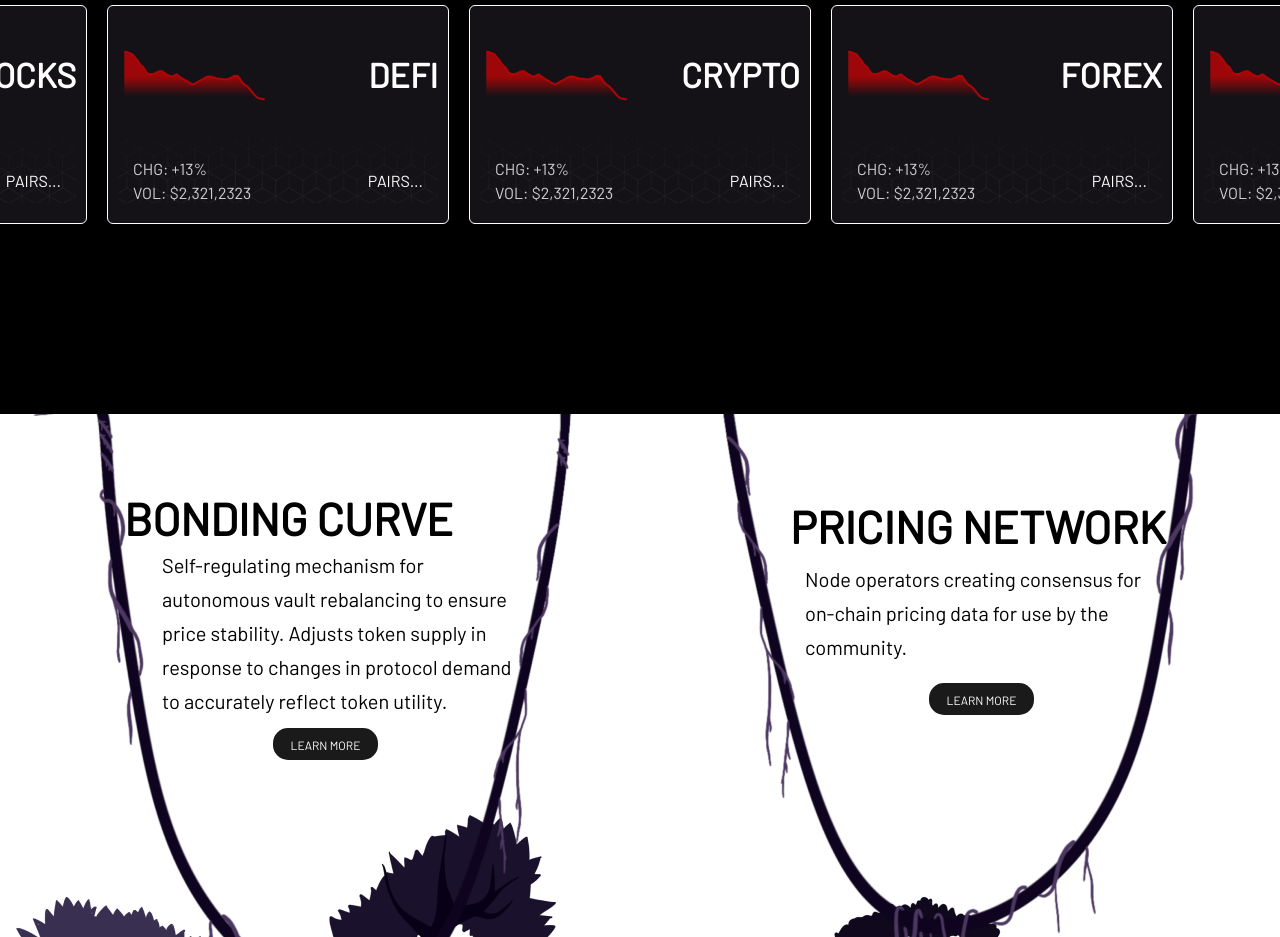
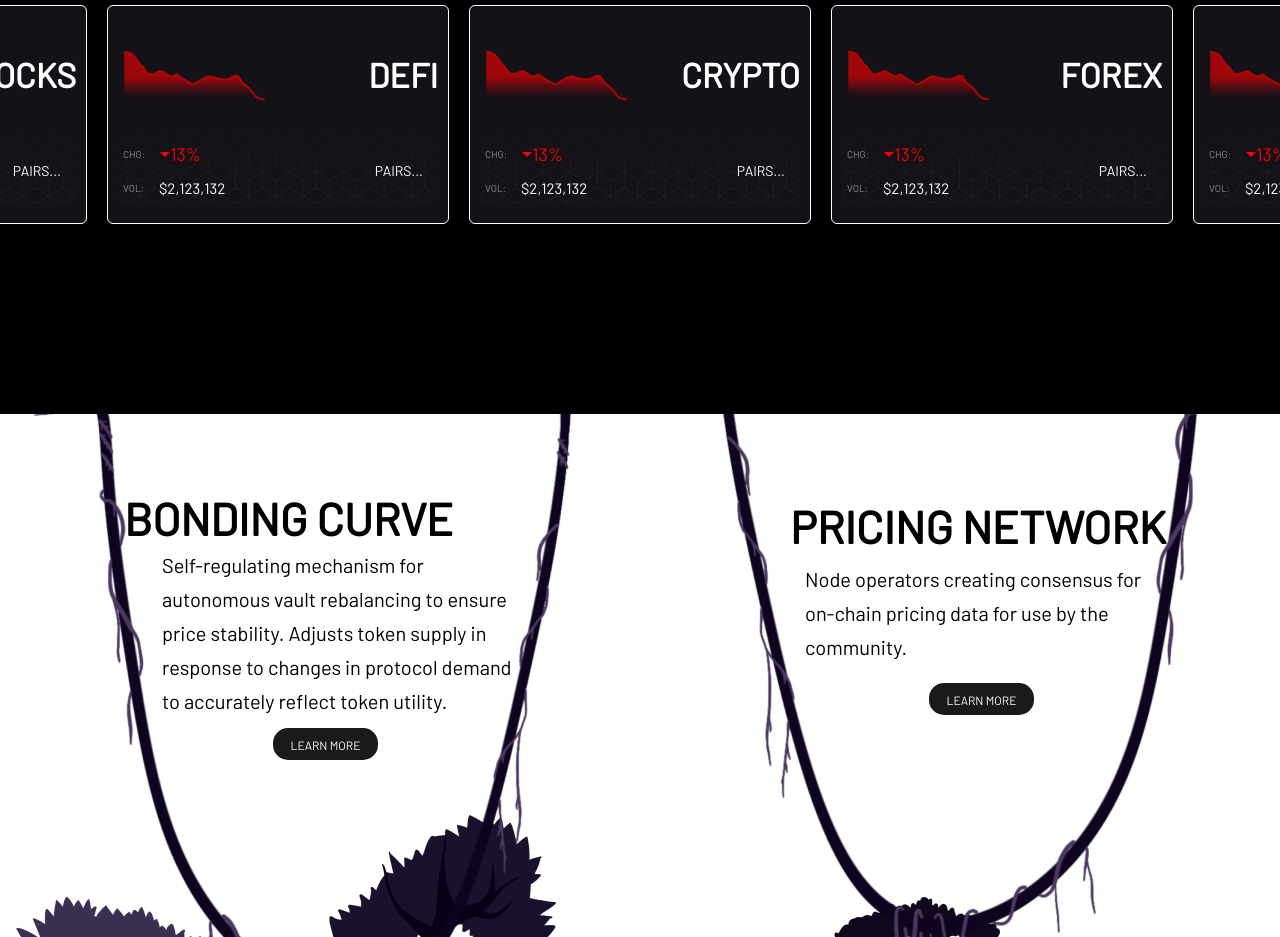
Before and after one commit to razhzq/seisunfrontend, a React (Create React App) app: page / in a window 1280 px wide. Shown: the part 1400-2337 px from the top of the page. Built offline with nearby package versions, Linux system fonts and the light colour scheme.

Commit message:
fixed assetsitem pixel perfect

```diff
--- a/src/App.css
+++ b/src/App.css
@@ -124,3 +124,11 @@
   width: 342px !important;
   margin: 10px;
 } */
+
+.triangle {
+  border-color: red transparent transparent transparent;
+  border-style: solid;
+  border-width: 5px 5px 5px 5px;
+  height: 0px;
+  width: 0px;
+}
--- a/src/components/AssetsItem.js
+++ b/src/components/AssetsItem.js
@@ -5,24 +5,42 @@ import chart1 from '../assets/chart1.png';
 const AssetsItem = ({name, CHG, VOL, }) => {
 	const [ isFlip, setIsFlip ] = useState(false);
   return (
-		<div className='!mx-[10px] flip-card !m-auto !w-[342px] h-[219px] bg-white border border-white rounded-[6px] !bg-[#141217] p-[10px] relative border '>
+		<div className='!mx-[10px] flip-card !m-auto !w-[342px] h-[219px] bg-white border-white rounded-[6px] !bg-[#141217] p-[10px] relative border '>
 			<div className={`flip-card-inner ${isFlip ? 'card-rotate': ''}`} onMouseEnter={() => setIsFlip(!isFlip)} onMouseLeave={() => setIsFlip(!isFlip)}>
 				<div className="flip-card-front">
 					<div className="flex justify-between font-black text-white text-[34px] leading-[34px] !mr-0">
 						<img src={chart} className='inline-block'></img>
-						<p className='flex items-center uppercase'>{name}</p>
+						<p className='flex items-center uppercase font-[900] text-[34px] leading-[34px] uppercase'>{name}</p>
 					</div>
 					<div className='!w-full h-[157px] absolute bottom-0 left-0 right-0 !mr-0'>
 						<img src={chart1} className="w-full"></img>
 
 						<div className='absolute bottom-[8px] flex justify-between left-0 right-0'>
 							<div>
-								<p className="text-white text-opacity-80 text-left ml-[15px] ">CHG: +13%</p>
-								<p className="text-white text-opacity-80 ml-[15px] ">VOL: $2,321,2323</p>
+								<div className="flex ml-[5px]">
+									<div>
+										<p className="text-white text-opacity-50 text-[10px] leading-[34px] text-left font-[400] uppercase">CHG:</p>
+									</div>
+
+									<div className="flex items-center">
+										<div className="w-0 h-0 border-[5px] border-t-[#FF0000] border-l-transparent border-r-transparent border-b-transparent mt-[5px] ml-[15px]"></div>
+										<p className="text-[red] uppercase text-[18px] font-[400] leading-[34px]">13%</p>
+									</div>
+								</div>
+
+								<div className="flex ml-[5px]">
+									<div>
+										<div>
+											<p className="text-white text-opacity-50 text-[10px] leading-[34px] text-left font-[400px] uppercase">VOL:</p>
+										</div>
+									</div>
+
+									<p className="text-white uppercase text-[15px] font-[400px] leading-[34px] ml-[15px]">$2,123,132</p>
+								</div>
 							</div>
 
 							<div className="flex items-center">
-								<p className="text-white mr-[15px] ">PAIRS...</p>
+								<p className="text-white mr-[15px] leading-[34px] text-[14px]">PAIRS...</p>
 							</div>
 						</div>
 					</div>
```
